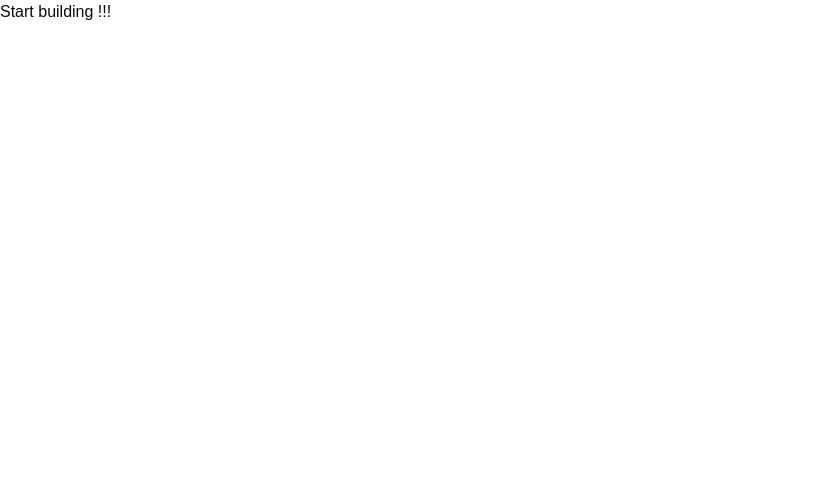
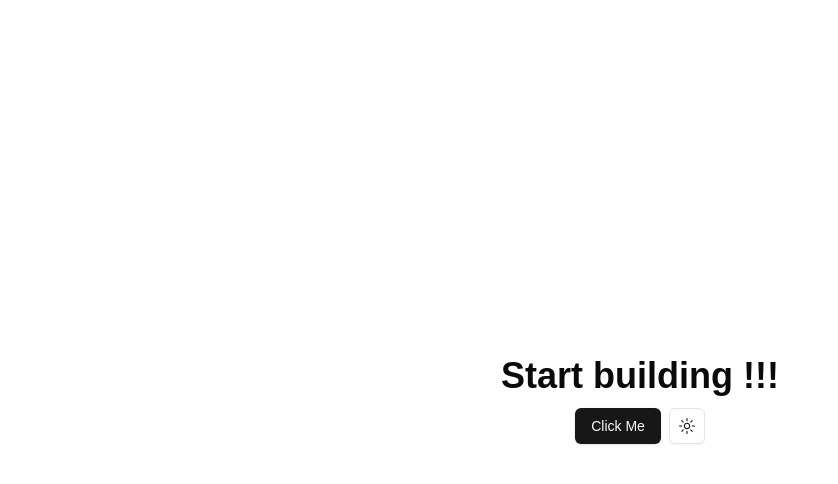
Before and after one commit to kapeka0/NextJS-StarterKit, a Next.js app: page / in a window 1280 px wide. Shown: the top 484 px of the page, without its empty margins (0-838 px from the left). Built offline with nearby package versions, Linux system fonts and the light colour scheme.

Commit message:
added btn for landing primary preview

```diff
--- a/app/page.tsx
+++ b/app/page.tsx
@@ -1,5 +1,15 @@
+import { ThemeToggle } from "@/components/global/ThemeToggle";
+import { Button } from "@/components/ui/button";
 import Image from "next/image";
 
 export default function Home() {
-  return <h1>Start building !!!</h1>;
+  return (
+    <div className="flex flex-col items-center justify-center h-screen gap-3">
+      <h1 className="text-4xl font-semibold">Start building !!!</h1>
+      <div className="flex gap-2">
+        <Button>Click Me</Button>
+        <ThemeToggle />
+      </div>
+    </div>
+  );
 }
--- a/components/global/ThemeToggle.tsx
+++ b/components/global/ThemeToggle.tsx
@@ -12,7 +12,7 @@ import {
   DropdownMenuTrigger,
 } from "@/components/ui/dropdown-menu";
 
-export function ModeToggle() {
+export function ThemeToggle() {
   const { setTheme } = useTheme();
 
   return (
```
